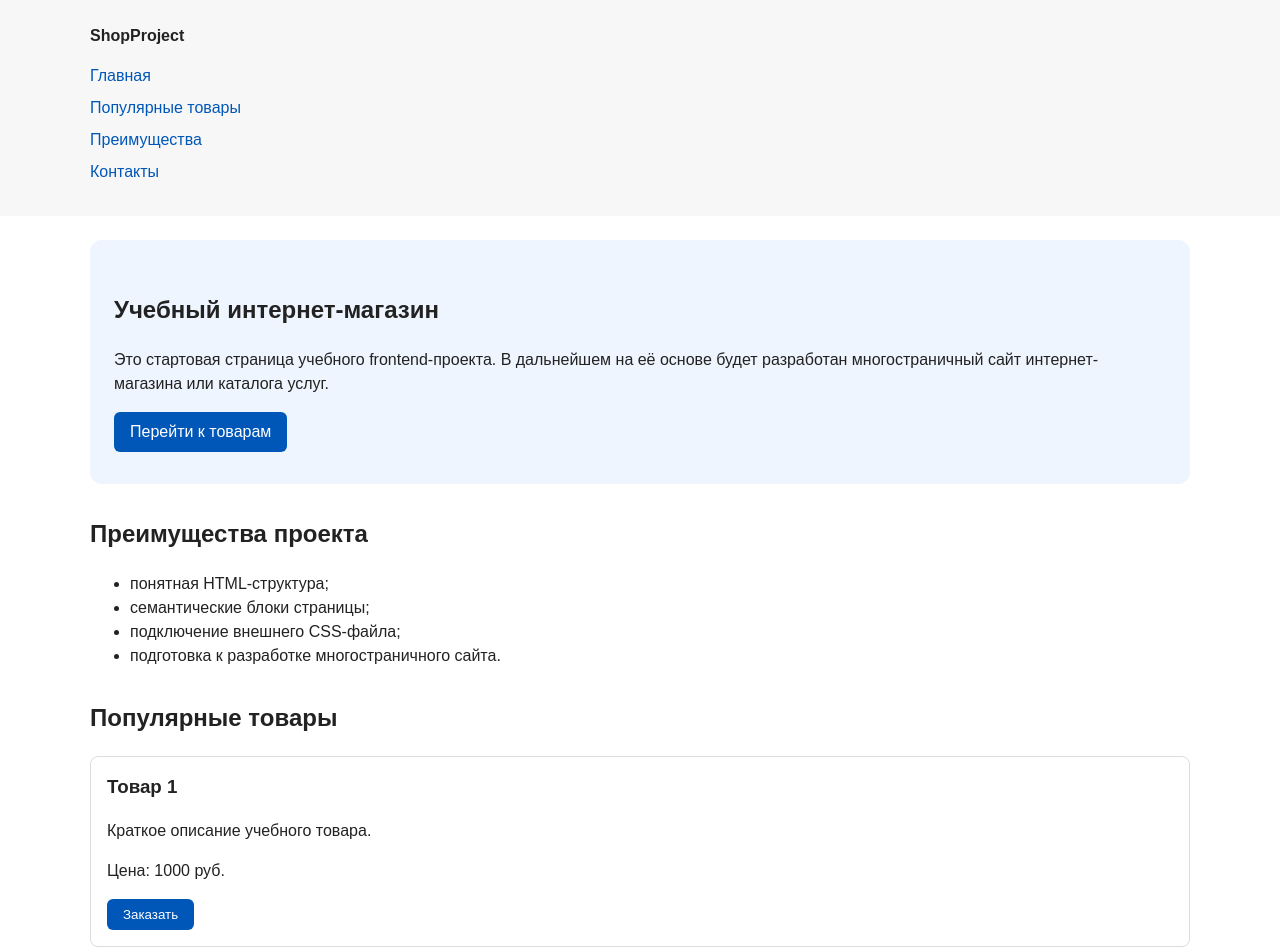
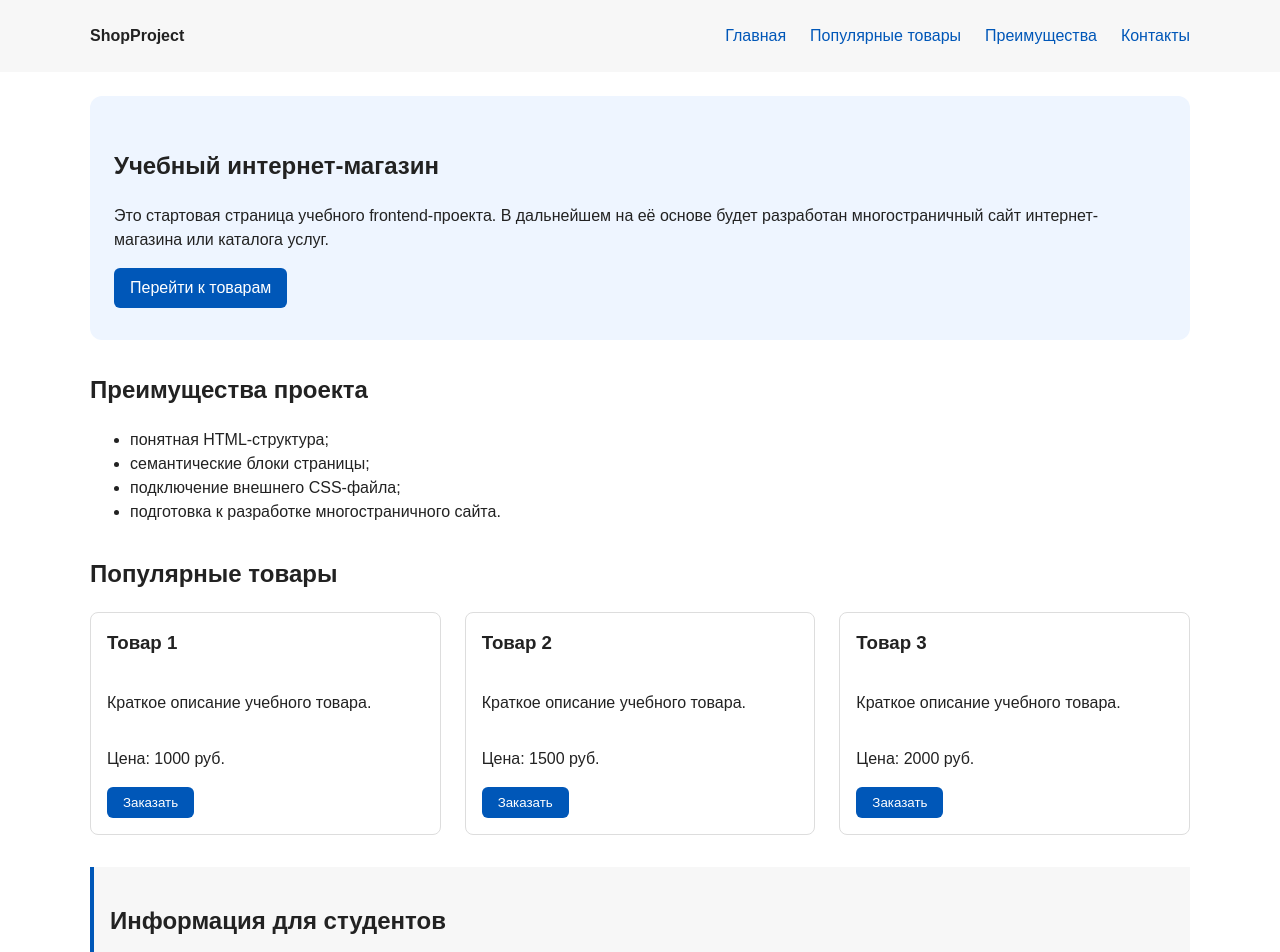
Before and after one commit to destrOFFik-code/kr1-html-css-shop, a plain HTML site: page index.html in a window 1280 px wide. Shown: the top 952 px of the page. Drawn offline with Linux system fonts and the light colour scheme.

Commit message:
контрольная 1

```diff
--- a/css/style.css
+++ b/css/style.css
@@ -30,6 +30,9 @@ footer {
   Пока используется простой светло-серый фон.
 */
 header {
+  position: sticky;
+  top: 0;
+  z-index: 10;
   background-color: var(--color-surface);
 }
 
@@ -46,7 +49,12 @@ footer {
   чтобы оно не растягивалось слишком сильно на широких экранах.
 */
 .site-header {
-  max-width: 1100px;
+  display: flex;
+  flex-wrap: wrap;
+  align-items: center;
+  justify-content: space-between;
+  gap: var(--space-md);
+  max-width: var(--container-width);
   margin: 0 auto;
 }
 
@@ -63,16 +71,19 @@ footer {
   Убираем стандартные отступы и маркеры списка навигации.
 */
 .site-nav__list {
+  display: flex;
+  flex-wrap: wrap;
+  gap: var(--space-sm) var(--space-lg);
   padding: 0;
-  margin: 16px 0 0;
+  margin: 0;
   list-style: none;
 }
 
 /*
-  Добавляем расстояние между пунктами меню.
+  Отступы между пунктами меню задаются через gap у списка.
 */
 .site-nav__list li {
-  margin-bottom: 8px;
+  margin: 0;
 }
 
 /*
@@ -106,6 +117,7 @@ footer {
 .section {
   max-width: var(--container-width);
   margin: 0 auto var(--space-xl);
+  scroll-margin-top: 140px;
 }
 
 .section h2 {
@@ -114,11 +126,18 @@ footer {
 
 
 /*
-  Карточка товара — самостоятельный блок.
-  На следующих занятиях карточки будут доработаны и выстроены в сетку.
+  Grid размещает карточки в три колонки, Flexbox выравнивает их содержимое.
 */
+.products-grid {
+  display: grid;
+  grid-template-columns: repeat(3, minmax(0, 1fr));
+  gap: var(--space-lg);
+}
+
 .product-card {
-  margin-bottom: var(--space-md);
+  display: flex;
+  flex-direction: column;
+  min-width: 0;
   padding: var(--space-md);
   border: 1px solid var(--color-border);
   border-radius: var(--radius-md);
@@ -131,6 +150,37 @@ footer {
 
 .product-card h3 {
   margin-top: 0;
+}
+
+.product-card__button {
+  align-self: flex-start;
+  margin-top: auto;
+}
+
+footer {
+  scroll-margin-top: 140px;
+}
+
+@media (max-width: 800px) {
+  .products-grid {
+    grid-template-columns: repeat(2, minmax(0, 1fr));
+  }
+}
+
+@media (max-width: 540px) {
+  header,
+  main,
+  footer {
+    padding: var(--space-md);
+  }
+
+  .site-nav__list {
+    gap: var(--space-sm) var(--space-md);
+  }
+
+  .products-grid {
+    grid-template-columns: 1fr;
+  }
 }
 
 
--- a/index.html
+++ b/index.html
@@ -45,6 +45,7 @@
           <section class="section" id="popular">
       <h2>Популярные товары</h2>
 
+      <div class="products-grid">
         <article class="product-card">
           <h3>Товар 1</h3>
           <p>Краткое описание учебного товара.</p>
@@ -74,6 +75,7 @@
           </button>
 
         </article>
+      </div>
     </section>
     <aside class="aside-info">
       <h2>Информация для студентов</h2>
```
Also changed, not shown: 1 other file. Lines whose indentation alone changed are shown as unchanged.
